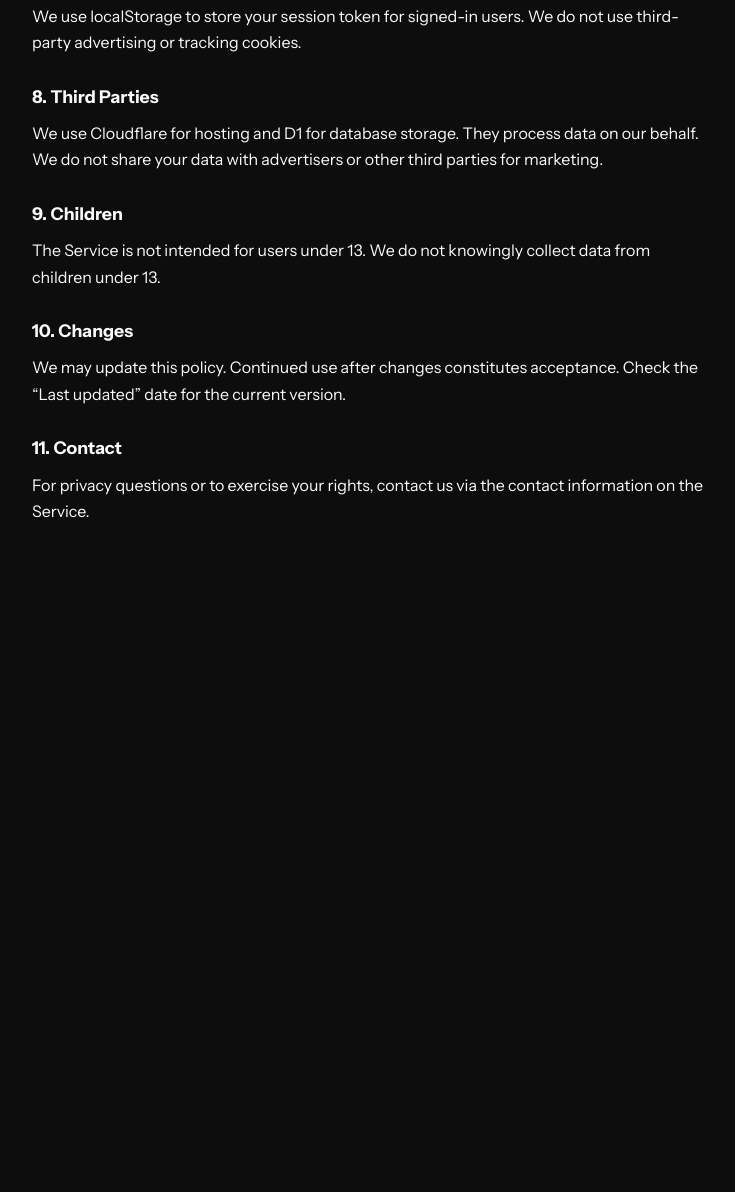
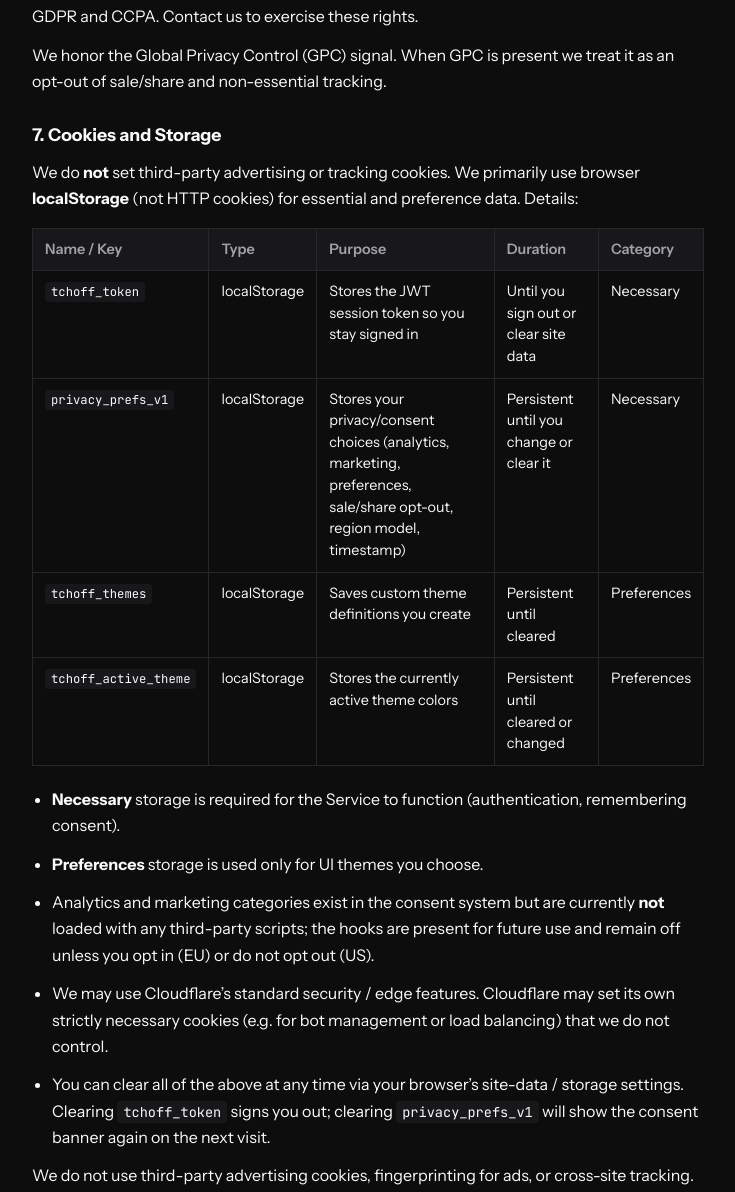
Before and after one commit to alexanderdfox/Wall-of-Sound-and-Images, a website: page public/privacy.html in a window 1280 px wide. Shown: the part 1452-2644 px from the top of the page, without its empty margins (272-1007 px from the left). Before the commit the page ends 2048 px from the top, so only its background shows below. Drawn offline with Linux system fonts and the light colour scheme; no server answers.

Commit message:
Revise privacy policy and cookie storage details
Updated the last updated date in the privacy policy and refined the cookies and storage section for clarity.

```diff
--- a/public/privacy.html
+++ b/public/privacy.html
@@ -20,6 +20,11 @@
     .legal-page a:hover { text-decoration: underline; }
     .back-link { display: inline-flex; align-items: center; gap: 8px; color: var(--text-muted); margin-bottom: 24px; font-size: 0.95rem; text-decoration: none; }
     .back-link:hover { color: var(--text); }
+
+    .legal-page table { width: 100%; border-collapse: collapse; margin: 16px 0 20px; font-size: 0.9rem; }
+    .legal-page th, .legal-page td { border: 1px solid var(--border, #333); padding: 10px 12px; text-align: left; vertical-align: top; }
+    .legal-page th { background: var(--bg-card, #1a1a1a); color: var(--text-muted); font-weight: 600; }
+    .legal-page code { font-family: 'JetBrains Mono', ui-monospace, monospace; font-size: 0.85em; background: var(--bg-card, #1a1a1a); padding: 2px 6px; border-radius: 4px; }
   </style>
 </head>
 <body>
@@ -65,10 +70,10 @@
     </nav>
   </header>
 
-  <main class="legal-page">
+    <main class="legal-page">
     <a href="/" class="back-link">← Back to feed</a>
     <h1>Privacy Policy</h1>
-    <p class="updated">Last updated: February 2025</p>
+    <p class="updated">Last updated: August 2026</p>
 
     <h2>1. Introduction</h2>
     <p>Tchoff (“we,” “our,” or “the Service”) respects your privacy. This policy describes what data we collect, how we use it, and your rights. By using the Service, you agree to this policy and our <a href="/terms.html">Terms of Use</a>.</p>
@@ -78,6 +83,7 @@
     <p><strong>Content:</strong> Images, audio, captions, and metadata you upload. We store and serve this to operate the Service.</p>
     <p><strong>Reports:</strong> When you report content, we store the report details, your user ID, and content identifiers for review.</p>
     <p><strong>Usage:</strong> We may log IP addresses, request metadata, and error logs for security, abuse prevention, and debugging. Data is retained only as necessary.</p>
+    <p><strong>Region detection (privacy banner only):</strong> On first visit we may call a free geo-IP service (ipapi.co) solely to choose the correct consent model (EU opt-in vs US opt-out). This request is not used for advertising or profiling.</p>
 
     <h2>3. How We Use Data</h2>
     <p>We use your data to: provide and improve the Service; authenticate you; store and display your content; process reports; enforce our Terms; comply with legal obligations; and protect security. We do not sell your personal data.</p>
@@ -91,12 +97,62 @@
 
     <h2>6. Your Rights</h2>
     <p>You may: access your account data; update your username; disable your account (takes effect after 30 days; data retained but content hidden); and request information about the data we hold. Residents of the EU/EEA and California may have additional rights under GDPR and CCPA. Contact us to exercise these rights.</p>
+    <p>We honor the Global Privacy Control (GPC) signal. When GPC is present we treat it as an opt-out of sale/share and non-essential tracking.</p>
 
     <h2>7. Cookies and Storage</h2>
-    <p>We use localStorage to store your session token for signed-in users. We do not use third-party advertising or tracking cookies.</p>
+    <p>We do <strong>not</strong> set third-party advertising or tracking cookies. We primarily use browser <strong>localStorage</strong> (not HTTP cookies) for essential and preference data. Details:</p>
+    <table>
+      <thead>
+        <tr>
+          <th>Name / Key</th>
+          <th>Type</th>
+          <th>Purpose</th>
+          <th>Duration</th>
+          <th>Category</th>
+        </tr>
+      </thead>
+      <tbody>
+        <tr>
+          <td><code>tchoff_token</code></td>
+          <td>localStorage</td>
+          <td>Stores the JWT session token so you stay signed in</td>
+          <td>Until you sign out or clear site data</td>
+          <td>Necessary</td>
+        </tr>
+        <tr>
+          <td><code>privacy_prefs_v1</code></td>
+          <td>localStorage</td>
+          <td>Stores your privacy/consent choices (analytics, marketing, preferences, sale/share opt-out, region model, timestamp)</td>
+          <td>Persistent until you change or clear it</td>
+          <td>Necessary</td>
+        </tr>
+        <tr>
+          <td><code>tchoff_themes</code></td>
+          <td>localStorage</td>
+          <td>Saves custom theme definitions you create</td>
+          <td>Persistent until cleared</td>
+          <td>Preferences</td>
+        </tr>
+        <tr>
+          <td><code>tchoff_active_theme</code></td>
+          <td>localStorage</td>
+          <td>Stores the currently active theme colors</td>
+          <td>Persistent until cleared or changed</td>
+          <td>Preferences</td>
+        </tr>
+      </tbody>
+    </table>
+    <ul>
+      <li><strong>Necessary</strong> storage is required for the Service to function (authentication, remembering consent).</li>
+      <li><strong>Preferences</strong> storage is used only for UI themes you choose.</li>
+      <li>Analytics and marketing categories exist in the consent system but are currently <strong>not</strong> loaded with any third-party scripts; the hooks are present for future use and remain off unless you opt in (EU) or do not opt out (US).</li>
+      <li>We may use Cloudflare’s standard security / edge features. Cloudflare may set its own strictly necessary cookies (e.g. for bot management or load balancing) that we do not control.</li>
+      <li>You can clear all of the above at any time via your browser’s site-data / storage settings. Clearing <code>tchoff_token</code> signs you out; clearing <code>privacy_prefs_v1</code> will show the consent banner again on the next visit.</li>
+    </ul>
+    <p>We do not use third-party advertising cookies, fingerprinting for ads, or cross-site tracking.</p>
 
     <h2>8. Third Parties</h2>
-    <p>We use Cloudflare for hosting and D1 for database storage. They process data on our behalf. We do not share your data with advertisers or other third parties for marketing.</p>
+    <p>We use Cloudflare for hosting and D1 for database storage. They process data on our behalf. The privacy banner may contact ipapi.co once for country detection. We do not share your data with advertisers or other third parties for marketing.</p>
 
     <h2>9. Children</h2>
     <p>The Service is not intended for users under 13. We do not knowingly collect data from children under 13.</p>
@@ -111,6 +167,6 @@
   <script src="/nav-dropdown.js"></script>
   <script src="/emoji-data.js"></script>
   <script src="/shoot.js"></script>
-<script src="/cookie-banner.js" defer></script>
+  <script src="/cookie-banner.js" defer></script>
 </body>
 </html>
```
